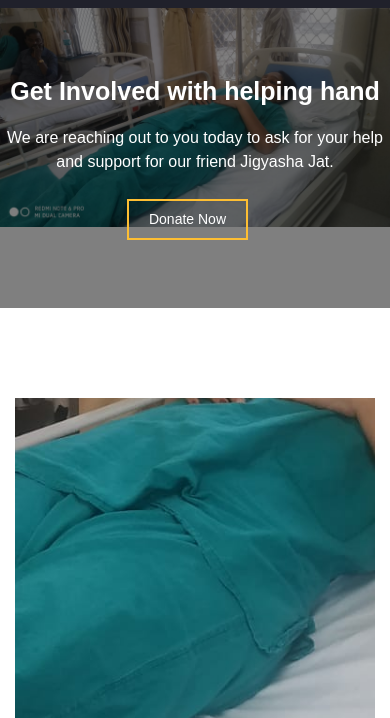
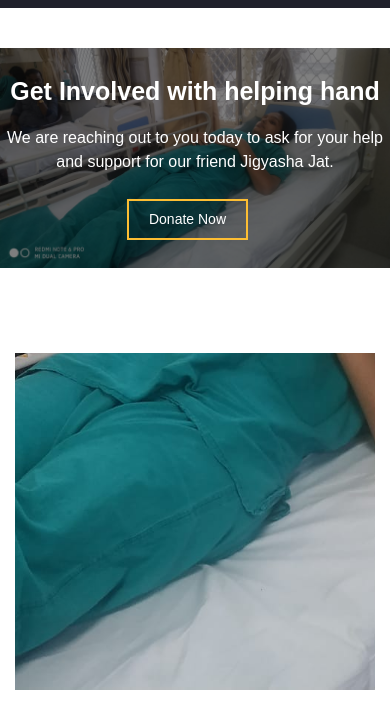
Before and after one commit to vkgupta857/fund-raise-for-jigyasha, a plain HTML site: page index.html in a window 390 px wide. Shown: the part 62-780 px from the top of the page. Drawn offline with nearby package versions, Linux system fonts and the light colour scheme.

Commit message:
fix: image

```diff
--- a/css/style.css
+++ b/css/style.css
@@ -357,7 +357,7 @@ a:focus {
     position: relative;
     width: 100%;
     height: 100%;
-    min-height: 300px;
+    min-height: 200px;
     text-align: right;
     overflow: hidden;
 }
@@ -671,6 +671,13 @@ a:focus {
 .about .about-img {
     width: 100%;
     height: 100vh;
+}
+
+@media (max-width: 575.98px) {
+    .about .about-img {
+        width: 100%;
+        height: 40vh;
+    }
 }
 
 .about .about-tab {
--- a/index.html
+++ b/index.html
@@ -163,7 +163,7 @@
 
 
         <!-- About Start -->
-        <div class="about" id="about">
+        <div class="about mt-0 pt-0" id="about">
             <div class="container">
                 <div class="row align-items-center">
                     <div class="col-lg-6">
```
